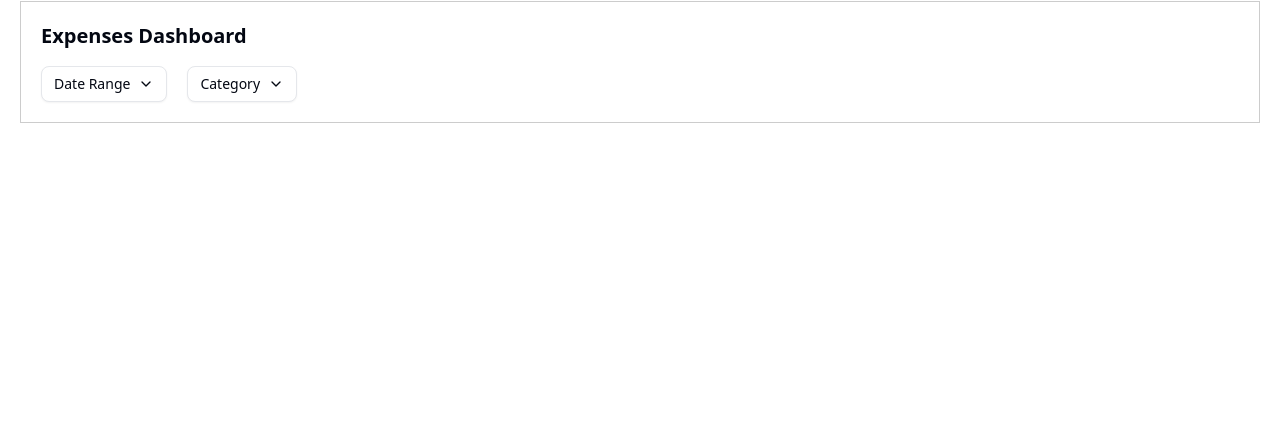
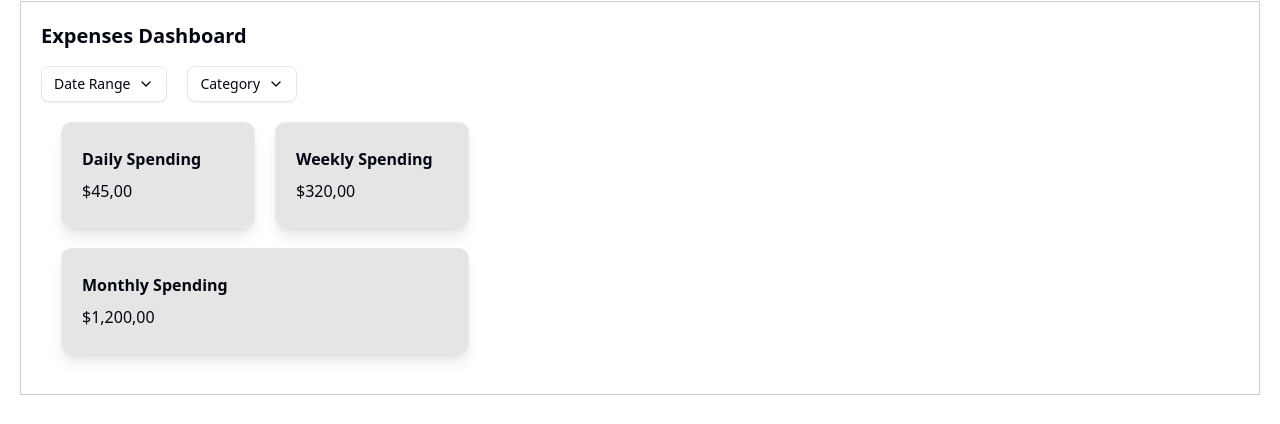
Before and after one commit to johnvesslyalti/fin-sage, a Next.js app: page /dashboard in a window 1280 px wide. Shown: the part 95-519 px from the top of the page. Built offline with nearby package versions, Linux system fonts and the light colour scheme; no server answers.

Commit message:
feat: enhance ExpensesDashboard; add spending cards for daily, weekly, and monthly expenses

```diff
--- a/src/app/globals.css
+++ b/src/app/globals.css
@@ -1,5 +1,9 @@
 @import "tailwindcss";
 @import "tw-animate-css";
+
+.personal-card-created-by-john {
+    @apply bg-black/10 border rounded-lg shadow-lg border-white/20;
+}
 
 @custom-variant dark (&:is(.dark *));
 
--- a/src/components/ExpensesDashboard.tsx
+++ b/src/components/ExpensesDashboard.tsx
@@ -1,6 +1,7 @@
 import { DropdownMenu, DropdownMenuContent, DropdownMenuItem, DropdownMenuLabel, DropdownMenuSeparator, DropdownMenuTrigger } from "./ui/dropdown-menu";
 import { Button } from "./ui/button";
 import { ChevronDown } from "lucide-react";
+import { Card, CardAction, CardContent, CardDescription, CardFooter, CardHeader, CardTitle } from "./ui/card";
 
 export default function ExpensesDashboard() {
     return (
@@ -41,6 +42,20 @@ export default function ExpensesDashboard() {
                     </DropdownMenuContent>
                 </DropdownMenu>
             </div>
+            <div className="grid grid-cols-1 sm:grid-cols-2 gap-5 max-w-md p-5">
+                <div className="p-5 max-w-[200px] personal-card-created-by-john">
+                    <div className="font-bold py-1">Daily Spending</div>
+                    <div className="text-start py-1">$45,00</div>
+                </div>
+                <div className="p-5 max-w-[200px] personal-card-created-by-john">
+                    <div className="font-bold py-1">Weekly Spending</div>
+                    <div className="text-start py-1">$320,00</div>
+                </div>
+                <div className="p-5 personal-card-created-by-john col-span-1 sm:col-span-2">
+                    <div className="font-bold py-1">Monthly Spending</div>
+                    <div className="text-start py-1">$1,200,00</div>
+                </div>
+            </div>
         </div>
     );
 }
```
